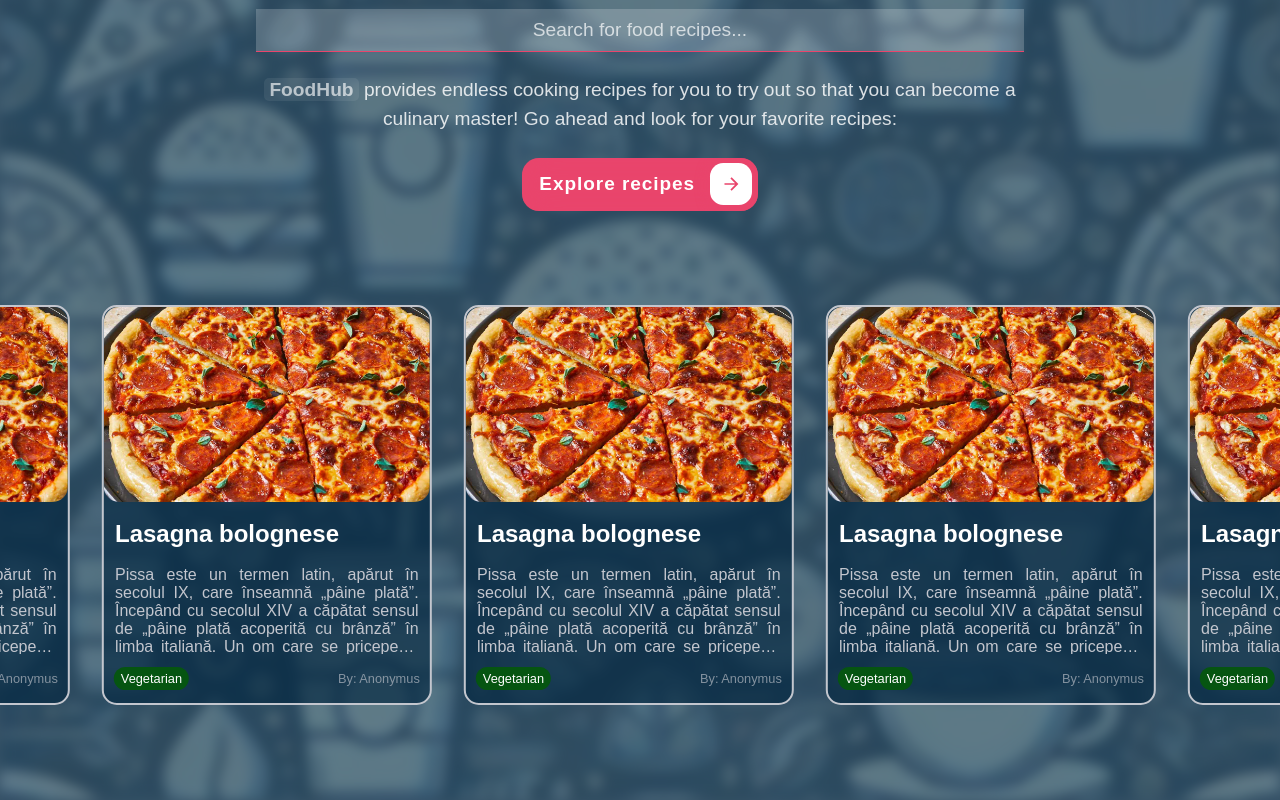
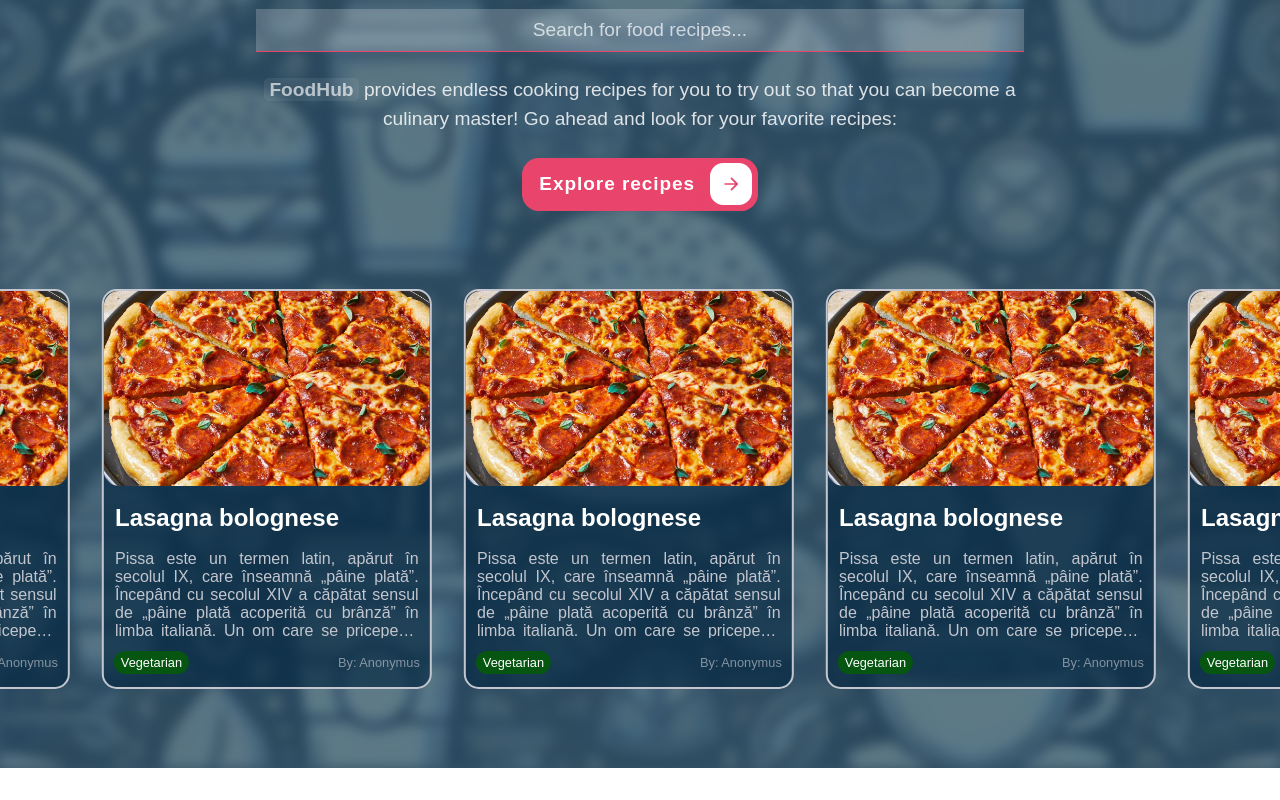
Before and after one commit to alecs007/FoodHub, a React (Vite) app in the folder client/: page / in a window 1280 px wide. Shown: the part 271-1071 px from the top of the page. After the commit the page ends 1039 px from the top, so only its background shows below. Built offline with nearby package versions, Linux system fonts and the light colour scheme.

Commit message:
Update Hero.module.css

```diff
--- a/client/src/pages/Home/Hero/Hero.module.css
+++ b/client/src/pages/Home/Hero/Hero.module.css
@@ -122,13 +122,12 @@
 }
 .slider {
   height: 445px;
-  margin: 9vh 0;
+  margin: 7vh 0;
   position: relative;
   width: 100%;
   display: grid;
   place-items: center;
 }
-
 .cards {
   display: flex;
   gap: 2rem;
```
